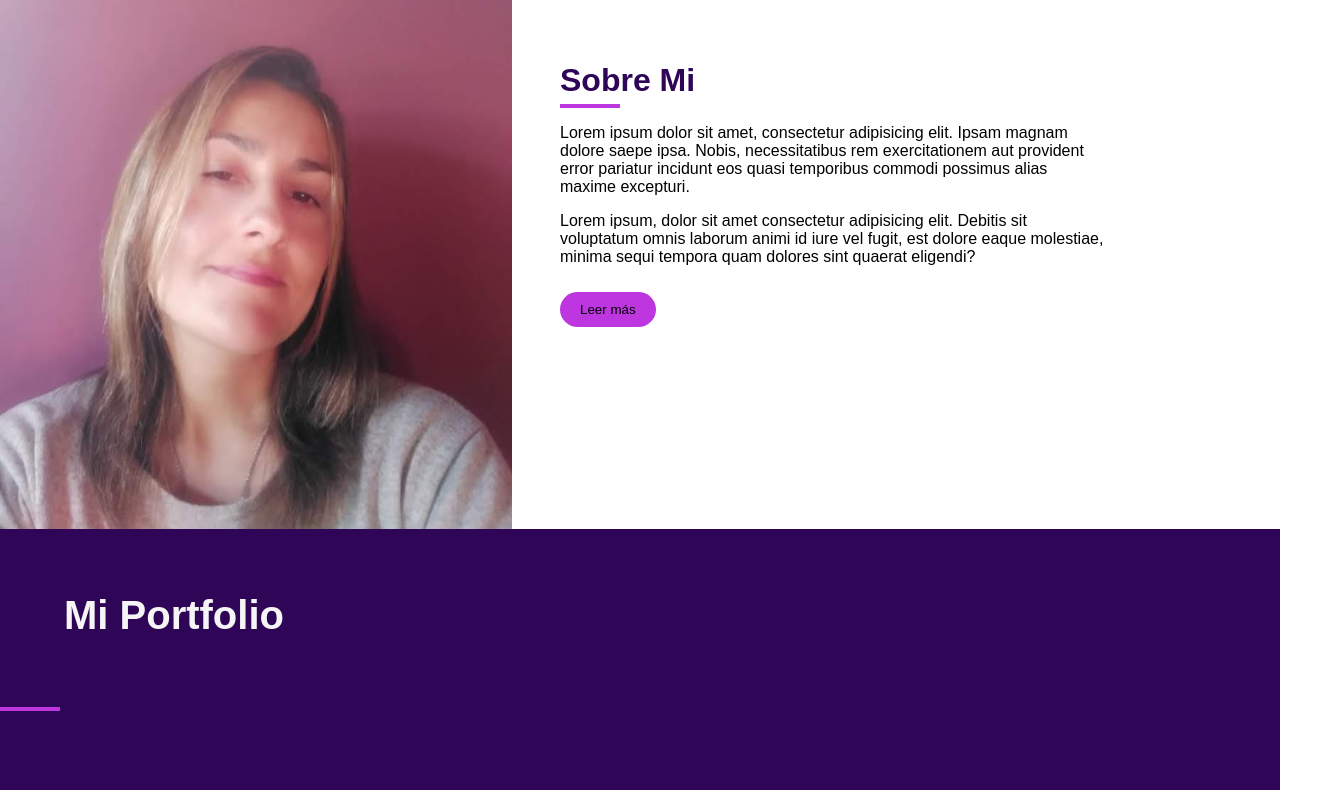
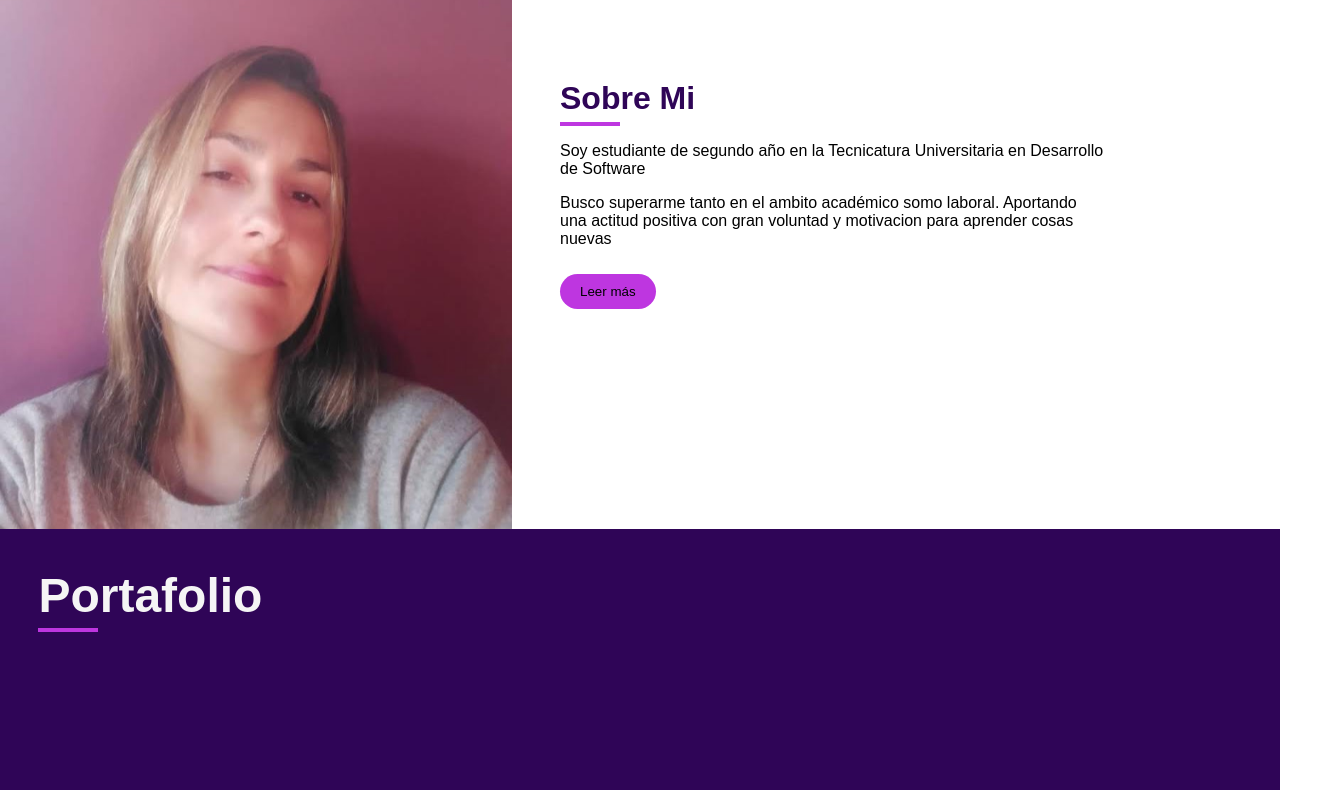
Before and after one commit to giselagm37/Portfolio, a plain HTML site: page index.html in a window 1280 px wide. Shown: the part 940-1730 px from the top of the page, 1318 px wide, since content can reach past the window. Drawn offline with Linux system fonts and the light colour scheme.

Commit message:
modificaciones

```diff
--- a/css/estilos.css
+++ b/css/estilos.css
@@ -114,6 +114,7 @@ main img{
     height: 100vh;
     background-color: rgb(47, 5, 87);
     color: whitesmoke;
+    padding: 3%;
 }
 .portfolio-cabecera,.contacto-cabecera{
     width: 100vw;
@@ -122,9 +123,8 @@ main img{
     justify-content: center;
 
 }
-.portfolio-cabecera h2{
-    font-size: 2.5em;
-    margin: 5%;
+.portfolio-cabecera h2, .contacto-cabecera h2{
+    font-size: 3em;
 }
 .container{
     width: 80vw;
@@ -189,11 +189,8 @@ main img{
     height: 100vh;
     background-color: rgb(47, 5, 87);
     color: whitesmoke;
+    padding: 3%;
 }
-.contacto-cabecera h2{
-    font-size: 3em;
-}
-
 .contacto-container{
     padding: 3em;
     margin: 0 auto;
--- a/index.html
+++ b/index.html
@@ -31,8 +31,8 @@
             <div class="info">
                 <h1>Soy <span>Gisela </span>Martinez</h1>
                 <p>Mi objetivo es contribuir al éxito de su organizacion aplicando mi experiencia y habilidades en el
-                    análisis funcional y desarrollo de software. Soy apasionada por la tecnología, por lo tanto estoy
-                    continuamente capacitandome, mi enfoque proactivo serán activos valiosos para su equipo.
+                   análisis funcional y desarrollo de software. Soy apasionada por la tecnología, por lo tanto estoy
+                   continuamente capacitandome, mi enfoque proactivo serán activos valiosos para su equipo.
 
                 </p>
                 <a download href="" src="CV_2024.pdf" type="application/pdf"><button class="download"> Descargar
@@ -50,19 +50,16 @@
         <div class="about-info">
             <h2>Sobre Mi</h2>
             <div class="dividir"></div> <!--rallita dejado del titulo-->
-            <p>Lorem ipsum dolor sit amet, consectetur adipisicing elit. Ipsam magnam dolore saepe ipsa. Nobis,
-                necessitatibus rem exercitationem aut provident error pariatur incidunt eos quasi temporibus commodi
-                possimus alias maxime excepturi. </p>
-            <p>Lorem ipsum, dolor sit amet consectetur adipisicing elit. Debitis sit voluptatum omnis laborum animi id
-                iure vel fugit, est dolore eaque molestiae, minima sequi tempora quam dolores sint quaerat eligendi?
-            </p>
+            <p>Soy estudiante de segundo año en la Tecnicatura Universitaria en Desarrollo de Software </p>
+            <p>Busco superarme tanto en el ambito académico somo laboral. Aportando una actitud positiva con gran voluntad y motivacion para aprender cosas nuevas</p>
+
             <button class="download">Leer más</button>
         </div>
     </div>
     <!--Portfolio-->
     <div class="portfolio">
         <div class="portfolio-cabecera">
-            <h2>Mi Portfolio</h2>
+            <h2>Portafolio</h2>
             <div class="dividir"></div>
         </div>
         <div class="container">
@@ -84,8 +81,9 @@
                     </a>
                 </div>
                 <div class="contenedor-detallesProyecto">
+                    Proyecto de generacion de clave en PYTHON
                     <button class="card-detallesProyecto download">
-                        <a href=""></a>
+                        <a href="https://github.com/giselagm37/generador.git"></a>
                         Detalles del Proyecto
                     </button>
 
```
